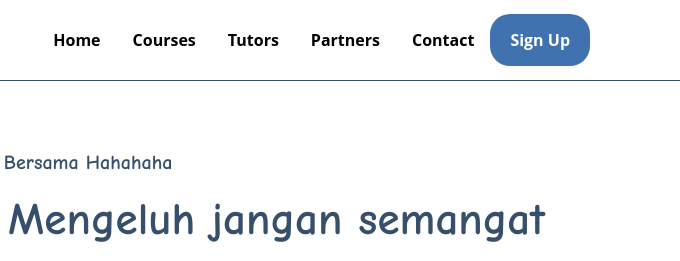
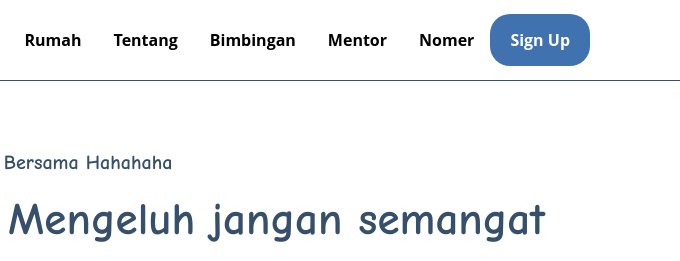
Before and after one commit to UltramanTDR/UltramanTDR.github.oi, a plain HTML site: page index.html in a window 1280 px wide. Shown: the top 261 px of the page, 600-1280 px from the left. Drawn offline with Linux system fonts and the light colour scheme.

Commit message:
Update index.html

```diff
--- a/index.html
+++ b/index.html
@@ -13,11 +13,11 @@
             <div class="logo"><a href=''>Raihan Nur Asri</a></div>
             <div class="menu">
                 <ul>
-                    <li><a href="#home">Home</a></li>
-                    <li><a href="#courses">Courses</a></li>
-                    <li><a href="#tutors">Tutors</a></li>
-                    <li><a href="#partners">Partners</a></li>
-                    <li><a href="#contact">Contact</a></li>
+                    <li><a href="#home">Rumah</a></li>
+                    <li><a href="#courses">Tentang</a></li>
+                    <li><a href="#tutors">Bimbingan</a></li>
+                    <li><a href="#partners">Mentor</a></li>
+                    <li><a href="#contact">Nomer</a></li>
                     <li><a href="" class="tbl-biru">Sign Up</a></li>
                 </ul>
             </div>
```
